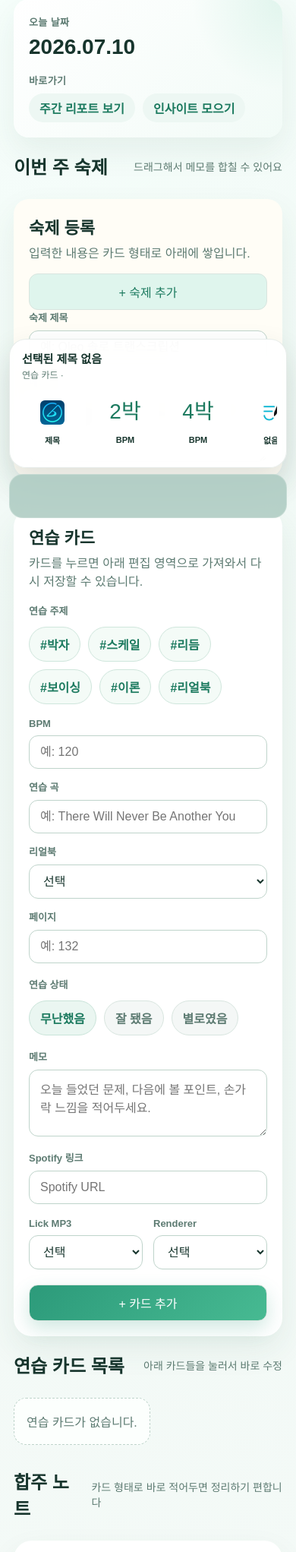
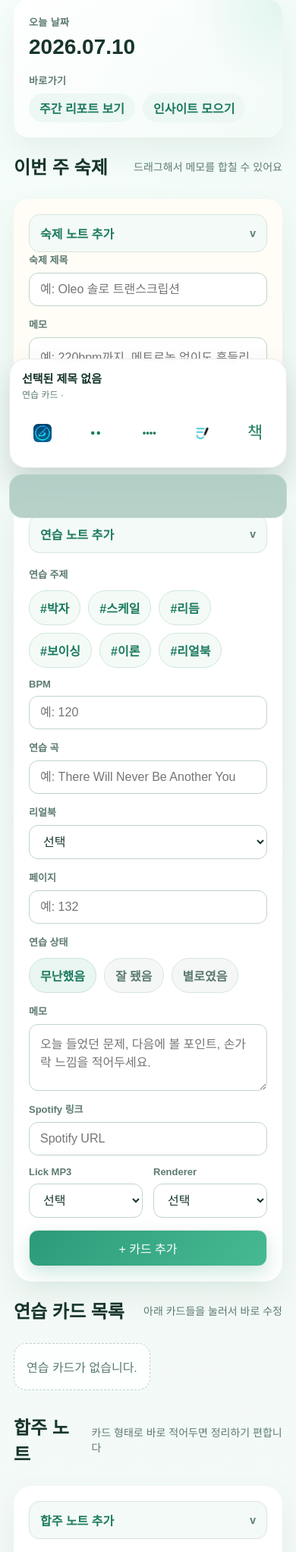
Before and after one commit to shinyeong-gwak/PleasePracticeJazz, a Python web app: template templates/music/daily.html in a window 390 px wide. Shown: the part 150-2193 px from the top of the page at 76% size. Run offline with Jinja, Linux system fonts and the light colour scheme; the template is opened without the code that fills it, so the values that code supplies are empty.

Commit message:
fix : 접기 기능 및 버튼 개선

```diff
--- a/static/css/style.css
+++ b/static/css/style.css
@@ -1074,6 +1074,40 @@ tr.hidden,
     border-color: #e7dcc0;
 }
 
+.practice-editor-panel {
+    gap: 14px;
+}
+
+.practice-editor-toggle {
+    display: flex;
+    align-items: center;
+    justify-content: space-between;
+    width: 100%;
+    min-height: 46px;
+    padding: 0 14px;
+    border-radius: 14px;
+    background: #f4faf7;
+    color: var(--accent-strong);
+    font-weight: 800;
+    text-align: left;
+}
+
+.practice-editor-toggle::after {
+    content: "v";
+    font-size: 14px;
+    line-height: 1;
+    color: var(--muted);
+}
+
+.practice-editor-toggle[aria-expanded="true"]::after {
+    content: "^";
+}
+
+.practice-editor-body {
+    display: grid;
+    gap: 14px;
+}
+
 .practice-homework-add-button {
     white-space: nowrap;
 }
@@ -1084,19 +1118,11 @@ tr.hidden,
 }
 
 .practice-homework-board {
-    display: grid;
-    grid-template-rows: repeat(2, minmax(0, auto));
-    grid-auto-flow: column;
-    grid-auto-columns: max-content;
+    display: flex;
     gap: 14px;
     align-items: flex-start;
-    align-content: flex-start;
     overflow-x: auto;
     padding-bottom: 6px;
-}
-
-#ensembleBoard {
-    grid-template-rows: repeat(3, minmax(0, auto));
 }
 
 .practice-homework-note {
@@ -2130,6 +2156,10 @@ tr.hidden,
         position: static;
     }
 
+    .practice-editor-panel > .practice-card-top {
+        display: none;
+    }
+
     .practice-homework-note {
         width: 82vw;
         min-width: 82vw;
@@ -2163,6 +2193,10 @@ tr.hidden,
     .practice-card-top {
         flex-direction: column;
         align-items: stretch;
+    }
+
+    .practice-editor-toggle {
+        min-height: 50px;
     }
 
     .clips-layout,
@@ -2285,26 +2319,26 @@ tr.hidden,
     }
 
     .practice-mobile-tool-button {
-        flex: 0 0 88px;
-        min-width: 88px;
-        min-height: 88px;
-        padding: 10px 8px;
-        border-radius: 18px;
+        flex: 0 0 62px;
+        min-width: 62px;
+        min-height: 62px;
+        padding: 8px 6px;
+        border-radius: 16px;
         border: none;
         background: rgba(255, 255, 255, 0.82);
         display: grid;
         grid-template-columns: 1fr;
         align-items: center;
         justify-items: center;
-        gap: 8px;
+        gap: 4px;
         box-shadow: none;
         text-align: center;
         scroll-snap-align: start;
     }
 
     .practice-mobile-tool-button img {
-        width: 32px;
-        height: 32px;
+        width: 24px;
+        height: 24px;
         object-fit: contain;
         border-radius: 6px;
     }
@@ -2319,18 +2353,19 @@ tr.hidden,
     }
 
     .practice-mobile-tool-emoji {
-        font-size: 28px;
+        font-size: 22px;
         line-height: 1;
         justify-self: center;
     }
 
     .practice-mobile-tool-value {
+        display: none;
+    }
+
+    .practice-mobile-tool-icon {
+        width: 24px;
+        height: 24px;
         display: block;
-        font-size: 11px;
-        line-height: 1.25;
-        font-weight: 800;
-        color: var(--text);
-        word-break: keep-all;
     }
 
     .practice-mobile-tools.is-collapsed {
@@ -2435,7 +2470,13 @@ tr.hidden,
     }
 
     .practice-mobile-tool-value {
-        font-size: 12px;
+        display: none;
+    }
+
+    .practice-mobile-tool-icon {
+        width: 28px;
+        height: 28px;
+        display: block;
     }
 
     .mobile-nav {
--- a/templates/music/daily.html
+++ b/templates/music/daily.html
@@ -33,15 +33,24 @@
         </div>
 
         <div class="practice-homework-layout">
-            <article class="card practice-homework-editor" id="practiceHomeworkEditor">
+            <article class="card practice-homework-editor practice-editor-panel" id="practiceHomeworkEditor">
                 <div class="practice-card-top">
                     <div>
                         <div class="practice-card-title">숙제 등록</div>
                         <div class="practice-card-subtitle">입력한 내용은 카드 형태로 아래에 쌓입니다.</div>
                     </div>
-                    <button type="button" class="secondary-button practice-homework-add-button" id="addHomeworkButton">+ 숙제 추가</button>
                 </div>
 
+                <button
+                    type="button"
+                    class="practice-editor-toggle"
+                    data-editor-toggle="practiceHomeworkEditor"
+                    aria-controls="practiceHomeworkBody"
+                    aria-expanded="false">
+                    숙제 노트 추가
+                </button>
+
+                <div class="practice-editor-body" id="practiceHomeworkBody" data-editor-body hidden>
                     <div class="practice-homework-form">
                         <label class="practice-field">
                             <span class="practice-field-label">숙제 제목</span>
@@ -52,13 +61,18 @@
                             <textarea id="practiceHomeworkMemoInput" placeholder="예: 220bpm까지, 메트로놈 없이도 흔들리지 않게"></textarea>
                         </label>
                     </div>
+
+                    <div class="practice-editor-actions">
+                        <button type="button" class="secondary-button" id="addHomeworkButton">추가</button>
+                    </div>
+                </div>
             </article>
 
             <div class="practice-homework-board" id="practiceHomeworkBoard"></div>
         </div>
     </section>
 
-    <article class="card practice-card practice-editor-card" id="practiceEditorCard">
+    <article class="card practice-card practice-editor-card practice-editor-panel" id="practiceEditorCard">
         <div class="practice-card-top">
             <div>
                 <div class="practice-card-title">연습 카드</div>
@@ -66,6 +80,16 @@
             </div>
         </div>
 
+        <button
+            type="button"
+            class="practice-editor-toggle"
+            data-editor-toggle="practiceEditorCard"
+            aria-controls="practiceEditorBody"
+            aria-expanded="false">
+            연습 노트 추가
+        </button>
+
+        <div class="practice-editor-body" id="practiceEditorBody" data-editor-body hidden>
             <div class="practice-section">
                 <div class="practice-field-label">연습 주제</div>
                 <div class="practice-topic-chips" id="practiceTopicChips">
@@ -149,6 +173,7 @@
                 <button type="button" class="secondary-button hidden" id="cancelPracticeEditButton">편집 취소</button>
                 <button type="button" class="primary-button practice-add-button" id="addPracticeCardButton">+ 카드 추가</button>
             </div>
+        </div>
     </article>
 
     <section class="practice-summary-section">
@@ -166,18 +191,24 @@
         </div>
 
         <div class="practice-homework-layout">
-            <article class="card practice-card practice-editor-card practice-ensemble-editor" id="ensembleEditorCard">
+            <article class="card practice-card practice-editor-card practice-ensemble-editor practice-editor-panel" id="ensembleEditorCard">
                 <div class="practice-card-top">
                     <div>
                         <div class="practice-card-title">합주 노트 추가</div>
                         <div class="practice-card-subtitle">카드를 누르면 여기로 내용을 가져와서 다시 저장할 수 있습니다.</div>
                     </div>
-                    <div class="practice-editor-actions">
-                        <button type="button" class="secondary-button hidden" id="cancelEnsembleEditButton">편집 취소</button>
-                        <button type="button" class="primary-button practice-add-button" id="addEnsembleButton">+ 합주 추가</button>
-                    </div>
                 </div>
 
+                <button
+                    type="button"
+                    class="practice-editor-toggle"
+                    data-editor-toggle="ensembleEditorCard"
+                    aria-controls="ensembleEditorBody"
+                    aria-expanded="false">
+                    합주 노트 추가
+                </button>
+
+                <div class="practice-editor-body" id="ensembleEditorBody" data-editor-body hidden>
                     <label class="practice-field practice-field-full">
                         <span class="practice-field-label">합주 곡</span>
                         <input type="text" id="ensembleTitleInput" placeholder="예: Nardis" list="dailyTuneSuggestions">
@@ -249,6 +280,12 @@
                                 {% endfor %}
                             </select>
                         </label>
+                    </div>
+
+                    <div class="practice-editor-actions">
+                        <button type="button" class="secondary-button hidden" id="cancelEnsembleEditButton">편집 취소</button>
+                        <button type="button" class="primary-button practice-add-button" id="addEnsembleButton">+ 합주 추가</button>
+                    </div>
                 </div>
             </article>
 
@@ -354,31 +391,31 @@
     </div>
     <div class="practice-mobile-tools-body" id="mobileToolsBody">
         <div class="practice-mobile-tools-row">
-            <button type="button" class="practice-mobile-tool-button" id="mobileIrealButton">
+            <button type="button" class="practice-mobile-tool-button" id="mobileIrealButton" aria-label="iReal Pro">
                 <img src="/static/img/realb_logo.png" alt="iReal Pro">
                 <span class="practice-mobile-tool-value" id="mobileIrealValue">제목</span>
             </button>
-            <button type="button" class="practice-mobile-tool-button practice-mobile-tool-button-metro" id="mobileMetro2Button">
-                <span class="practice-mobile-tool-emoji">2박</span>
+            <button type="button" class="practice-mobile-tool-button practice-mobile-tool-button-metro" id="mobileMetro2Button" aria-label="메트로놈 2박">
+                <img class="practice-mobile-tool-icon" src="/static/img/metronome-2.svg" alt="" aria-hidden="true">
                 <span class="practice-mobile-tool-value" id="mobileMetro2Value">BPM</span>
             </button>
-            <button type="button" class="practice-mobile-tool-button practice-mobile-tool-button-metro" id="mobileMetro4Button">
-                <span class="practice-mobile-tool-emoji">4박</span>
+            <button type="button" class="practice-mobile-tool-button practice-mobile-tool-button-metro" id="mobileMetro4Button" aria-label="메트로놈 4박">
+                <img class="practice-mobile-tool-icon" src="/static/img/metronome-4.svg" alt="" aria-hidden="true">
                 <span class="practice-mobile-tool-value" id="mobileMetro4Value">BPM</span>
             </button>
-            <button type="button" class="practice-mobile-tool-button" id="mobileGoodnotesButton">
+            <button type="button" class="practice-mobile-tool-button" id="mobileGoodnotesButton" aria-label="Goodnotes">
                 <img src="/static/img/goodnote.jpeg" alt="Goodnotes">
                 <span class="practice-mobile-tool-value" id="mobileGoodnotesValue">없음</span>
             </button>
-            <button type="button" class="practice-mobile-tool-button" id="mobileRealbookButton">
+            <button type="button" class="practice-mobile-tool-button" id="mobileRealbookButton" aria-label="리얼북">
                 <span class="practice-mobile-tool-emoji">책</span>
                 <span class="practice-mobile-tool-value" id="mobileRealbookValue">없음</span>
             </button>
-            <button type="button" class="practice-mobile-tool-button" id="mobileSpotifyButton">
+            <button type="button" class="practice-mobile-tool-button" id="mobileSpotifyButton" aria-label="Spotify">
                 <img src="/static/img/spotify_logo.png" alt="Spotify">
                 <span class="practice-mobile-tool-value" id="mobileSpotifyValue">링크</span>
             </button>
-            <button type="button" class="practice-mobile-tool-button" id="mobileLickButton">
+            <button type="button" class="practice-mobile-tool-button" id="mobileLickButton" aria-label="Lick">
                 <span class="practice-mobile-tool-emoji">연</span>
                 <span class="practice-mobile-tool-value" id="mobileLickValue">Lick</span>
             </button>
```
Also changed, not shown: static/js/daily.js (+78 -11 lines), static/img/metronome-2.svg (added), static/img/metronome-4.svg (added). Lines whose indentation alone changed are shown as unchanged.
